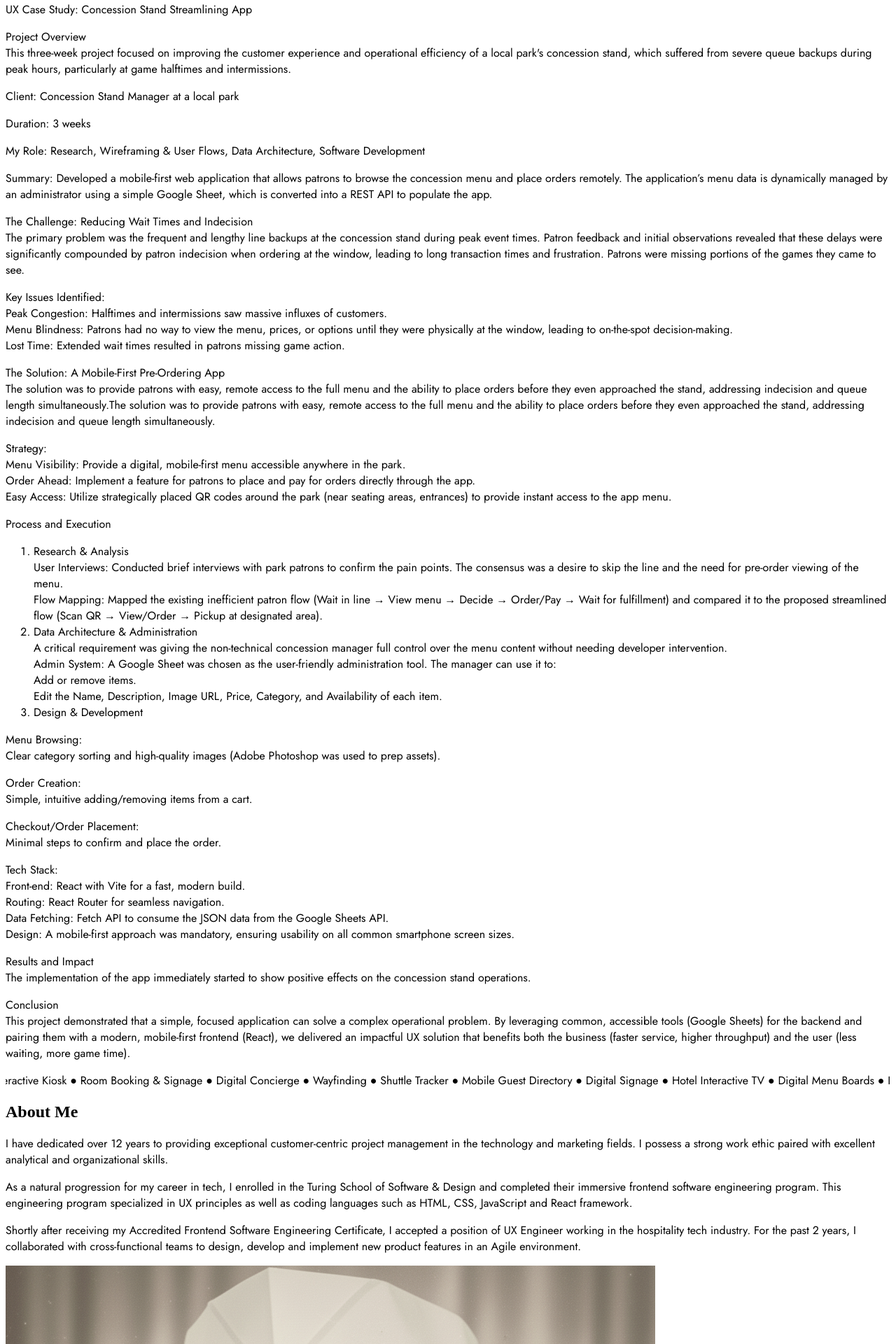
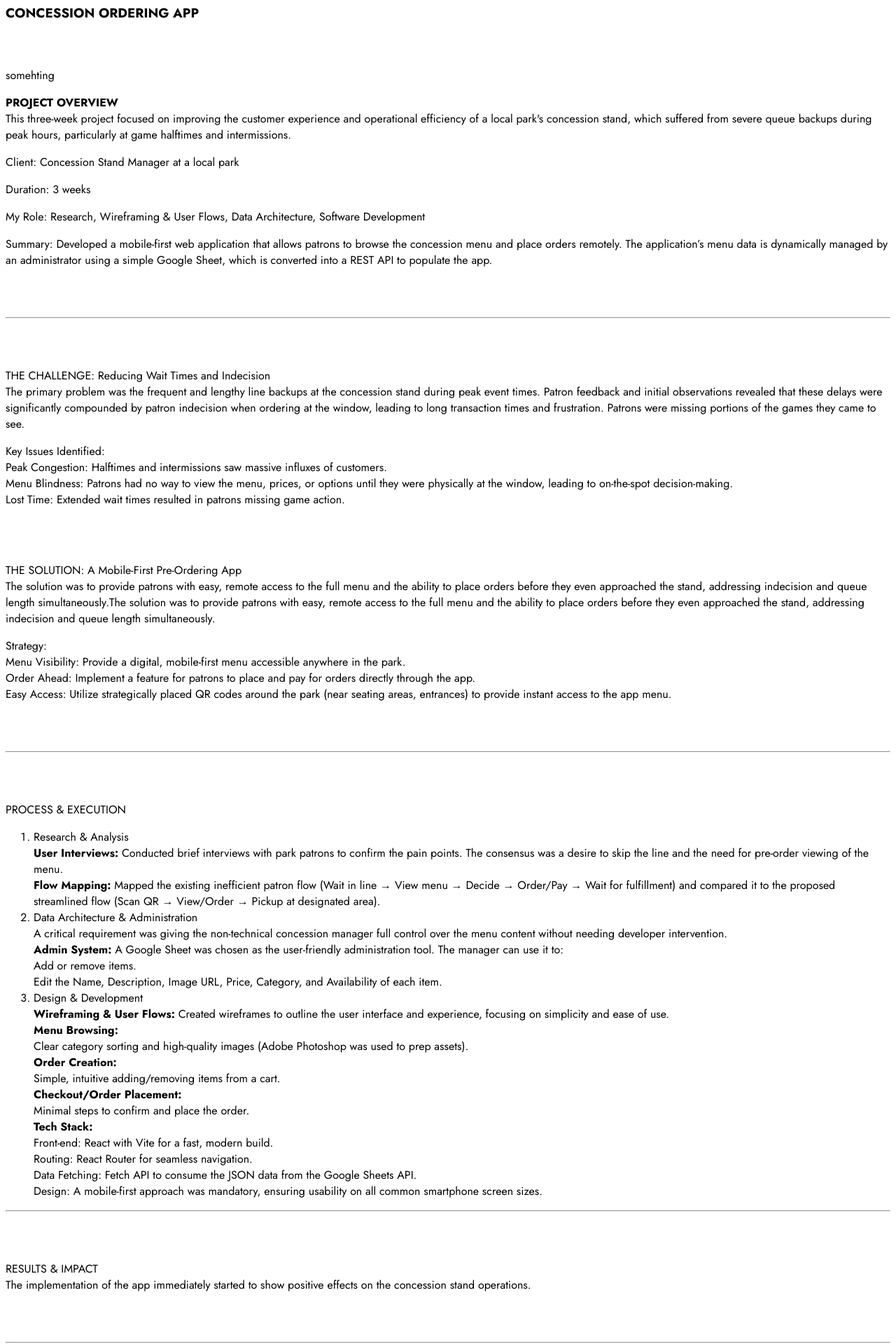
Before and after one commit to jsahim/portfolio, a React (Vite) app: page / in a window 1280 px wide. Shown: the part 660-2580 px from the top of the page at 70% size. Built offline with nearby package versions, Linux system fonts and the light colour scheme; a web font is replaced by a local one.

Commit message:
Add Work Item Details

```diff
--- a/src/components/About.jsx
+++ b/src/components/About.jsx
@@ -19,6 +19,11 @@ const About = ({aboutSection}) => {
                 <p>As a natural progression for my career in tech, I enrolled in the Turing School of Software & Design and completed their immersive frontend software engineering program. This engineering program specialized in UX principles as well as coding languages such as HTML, CSS, JavaScript and React framework.</p>
                 <p>Shortly after receiving my Accredited Frontend Software Engineering Certificate, I accepted a position of UX Engineer working in the hospitality tech industry. For the past 2 years, I collaborated with cross-functional teams to design, develop and implement new product features in an Agile environment.</p>
               </div>
+              <a target='_blank'
+                href='https://drive.google.com/file/d/1JPlJfU8D1ZaMBcKKfk_yxdlKA4SktTuW/view?usp=drive_link'
+                className="w-fit tracking-widest mt-6 rounded-sm font-semibold transition-colors text-white text-base sm:text-lg bg-black px-2 py-1 hover:bg-[#f22b40] block lg:hidden">
+                RESUME
+              </a>
             </div>
             <div className="lg:text-center">
               <div className="inline-block">
--- a/src/components/WorkItems/Retrofresh.jsx
+++ b/src/components/WorkItems/Retrofresh.jsx
@@ -3,29 +3,68 @@ const Retrofresh = () => {
   return (
     <div className="text-black">
 
-      <p>UX Case Study: Concession Stand Streamlining App</p>
-      <p>Project Overview<br/>This three-week project focused on improving the customer experience and operational efficiency of a local park's concession stand, which suffered from severe queue backups during peak hours, particularly at game halftimes and intermissions.</p>
-      <p>Client: Concession Stand Manager at a local park</p>
-      <p>Duration: 3 weeks</p>
-      <p>My Role: Research, Wireframing & User Flows, Data Architecture, Software Development</p>
-      <p>Summary: Developed a mobile-first web application that allows patrons to browse the concession menu and place orders remotely. The application’s menu data is dynamically managed by an administrator using a simple Google Sheet, which is converted into a REST API to populate the app.</p>
-      <p>The Challenge: Reducing Wait Times and Indecision<br/>The primary problem was the frequent and lengthy line backups at the concession stand during peak event times. Patron feedback and initial observations revealed that these delays were significantly compounded by patron indecision when ordering at the window, leading to long transaction times and frustration. Patrons were missing portions of the games they came to see.</p>
-      <p>Key Issues Identified:<br/>Peak Congestion: Halftimes and intermissions saw massive influxes of customers.<br/>Menu Blindness: Patrons had no way to view the menu, prices, or options until they were physically at the window, leading to on-the-spot decision-making.<br/>Lost Time: Extended wait times resulted in patrons missing game action.</p>
-      <p>The Solution: A Mobile-First Pre-Ordering App<br/>The solution was to provide patrons with easy, remote access to the full menu and the ability to place orders before they even approached the stand, addressing indecision and queue length simultaneously.The solution was to provide patrons with easy, remote access to the full menu and the ability to place orders before they even approached the stand, addressing indecision and queue length simultaneously.</p>
-      <p>Strategy:<br/>Menu Visibility: Provide a digital, mobile-first menu accessible anywhere in the park.<br/>Order Ahead: Implement a feature for patrons to place and pay for orders directly through the app.<br/>Easy Access: Utilize strategically placed QR codes around the park (near seating areas, entrances) to provide instant access to the app menu.</p>
-      <p>Process and Execution
-        <ol>
-          <li>Research & Analysis<br/>User Interviews: Conducted brief interviews with park patrons to confirm the pain points. The consensus was a desire to skip the line and the need for pre-order viewing of the menu.<br/>Flow Mapping: Mapped the existing inefficient patron flow (Wait in line → View menu → Decide → Order/Pay → Wait for fulfillment) and compared it to the proposed streamlined flow (Scan QR → View/Order → Pickup at designated area).</li>
-          <li>Data Architecture & Administration<br/>A critical requirement was giving the non-technical concession manager full control over the menu content without needing developer intervention.<br/>Admin System: A Google Sheet was chosen as the user-friendly administration tool. The manager can use it to:<br/>Add or remove items.<br/>Edit the Name, Description, Image URL, Price, Category, and Availability of each item.</li>
-          <li>Design & Development</li>
+      <h3 className="font-bold text-xl">CONCESSION ORDERING APP</h3><br/><br/>
+
+      <div className="space-y-4 grid md:grid-cols-2 gap-15 md:gap-8">
+
+        <div>
+          somehting
+        </div>
+        <div>
+          <p><strong>PROJECT OVERVIEW</strong><br/>This three-week project focused on improving the customer experience and operational efficiency of a local park's concession stand, which suffered from severe queue backups during peak hours, particularly at game halftimes and intermissions.</p>
+          <p>Client: Concession Stand Manager at a local park</p>
+          <p>Duration: 3 weeks</p>
+          <p>My Role: Research, Wireframing & User Flows, Data Architecture, Software Development</p>
+          <p>Summary: Developed a mobile-first web application that allows patrons to browse the concession menu and place orders remotely. The application’s menu data is dynamically managed by an administrator using a simple Google Sheet, which is converted into a REST API to populate the app.</p><br/><br/>
+        </div>
+
+      </div>
+
+      <hr /><br/><br/>
+
+        <div className="list-decimal list-inside space-y-4 grid md:grid-cols-2 gap-15 md:gap-8">
+
+          <div>
+            <p>THE CHALLENGE: Reducing Wait Times and Indecision<br/>The primary problem was the frequent and lengthy line backups at the concession stand during peak event times. Patron feedback and initial observations revealed that these delays were significantly compounded by patron indecision when ordering at the window, leading to long transaction times and frustration. Patrons were missing portions of the games they came to see.</p>
+            <p>Key Issues Identified:<br/>Peak Congestion: Halftimes and intermissions saw massive influxes of customers.<br/>Menu Blindness: Patrons had no way to view the menu, prices, or options until they were physically at the window, leading to on-the-spot decision-making.<br/>Lost Time: Extended wait times resulted in patrons missing game action.</p><br/><br/>
+          </div>
+          <div>
+            <p>THE SOLUTION: A Mobile-First Pre-Ordering App<br/>The solution was to provide patrons with easy, remote access to the full menu and the ability to place orders before they even approached the stand, addressing indecision and queue length simultaneously.The solution was to provide patrons with easy, remote access to the full menu and the ability to place orders before they even approached the stand, addressing indecision and queue length simultaneously.</p>
+            <p>Strategy:<br/>Menu Visibility: Provide a digital, mobile-first menu accessible anywhere in the park.<br/>Order Ahead: Implement a feature for patrons to place and pay for orders directly through the app.<br/>Easy Access: Utilize strategically placed QR codes around the park (near seating areas, entrances) to provide instant access to the app menu.</p><br/><br/>
+          </div>
+
+        </div>
+
+      <hr /><br/><br/>
+
+      <p>PROCESS & EXECUTION
+
+        <ol className="list-decimal list-inside space-y-4 grid md:grid-cols-3 gap-15 md:gap-8">
+          <li>Research & Analysis<br/>
+            <strong>User Interviews:</strong> Conducted brief interviews with park patrons to confirm the pain points. The consensus was a desire to skip the line and the need for pre-order viewing of the menu.<br/>
+            <strong>Flow Mapping:</strong> Mapped the existing inefficient patron flow (Wait in line → View menu → Decide → Order/Pay → Wait for fulfillment) and compared it to the proposed streamlined flow (Scan QR → View/Order → Pickup at designated area).
+          </li>
+          <li>Data Architecture & Administration<br/>
+            A critical requirement was giving the non-technical concession manager full control over the menu content without needing developer intervention.<br/>
+            <strong>Admin System:</strong> A Google Sheet was chosen as the user-friendly administration tool. The manager can use it to:<br/>Add or remove items.<br/>Edit the Name, Description, Image URL, Price, Category, and Availability of each item.
+          </li>
+          <li>Design & Development<br/>
+              <strong>Wireframing & User Flows:</strong> Created wireframes to outline the user interface and experience, focusing on simplicity and ease of use.<br/>
+              <strong>Menu Browsing:</strong><br/>Clear category sorting and high-quality images (Adobe Photoshop was used to prep assets).<br/>
+              <strong>Order Creation:</strong><br/>Simple, intuitive adding/removing items from a cart.<br/>
+              <strong>Checkout/Order Placement:</strong><br/>Minimal steps to confirm and place the order.<br/>
+              <strong>Tech Stack:</strong><br/>Front-end: React with Vite for a fast, modern build.<br/>Routing: React Router for seamless navigation.<br/>Data Fetching: Fetch API to consume the JSON data from the Google Sheets API.<br/>Design: A mobile-first approach was mandatory, ensuring usability on all common smartphone screen sizes.
+          </li>
         </ol>
       </p>
-      <p>Menu Browsing:<br/>Clear category sorting and high-quality images (Adobe Photoshop was used to prep assets).</p>
-      <p>Order Creation:<br/>Simple, intuitive adding/removing items from a cart.</p>
-      <p>Checkout/Order Placement:<br/>Minimal steps to confirm and place the order.</p>
-      <p>Tech Stack:<br/>Front-end: React with Vite for a fast, modern build.<br/>Routing: React Router for seamless navigation.<br/>Data Fetching: Fetch API to consume the JSON data from the Google Sheets API.<br/>Design: A mobile-first approach was mandatory, ensuring usability on all common smartphone screen sizes.</p>
-      <p>Results and Impact<br/>The implementation of the app immediately started to show positive effects on the concession stand operations.</p>
-      <p>Conclusion<br/>This project demonstrated that a simple, focused application can solve a complex operational problem. By leveraging common, accessible tools (Google Sheets) for the backend and pairing them with a modern, mobile-first frontend (React), we delivered an impactful UX solution that benefits both the business (faster service, higher throughput) and the user (less waiting, more game time).</p>
+
+      <hr /><br/><br/>
+
+      <p>RESULTS & IMPACT<br/>The implementation of the app immediately started to show positive effects on the concession stand operations.</p><br/><br/>
+
+      <hr /><br/><br/>
+
+      <p>CONCLUSION<br/>This project demonstrated that a simple, focused application can solve a complex operational problem. By leveraging common, accessible tools (Google Sheets) for the backend and pairing them with a modern, mobile-first frontend (React), we delivered an impactful UX solution that benefits both the business (faster service, higher throughput) and the user (less waiting, more game time).</p>
 
     </div>
   )
```
